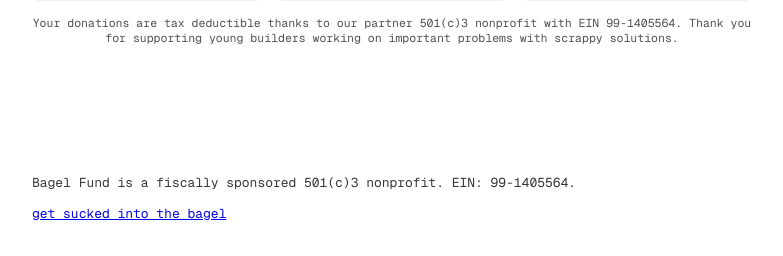
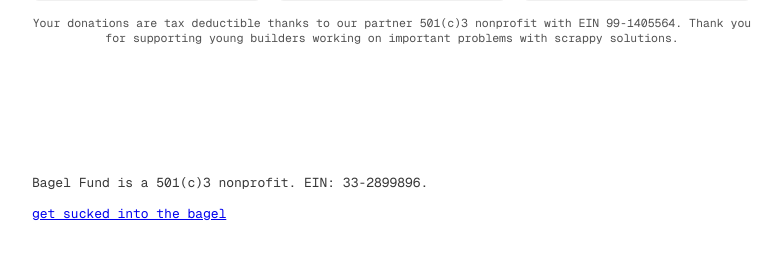
Before and after one commit to Bagel-Fund/bagel.fund, a Next.js app: page / in a window 1280 px wide. Shown: the part 4783-5039 px from the top of the page, without its empty margins (248-1031 px from the left). Built offline with nearby package versions, Linux system fonts and the light colour scheme.

Commit message:
Our new EIN

```diff
--- a/app/page.tsx
+++ b/app/page.tsx
@@ -170,7 +170,7 @@
 				</div>
 
 				<p style={{paddingTop: '8rem'}}>
-					Bagel Fund is a fiscally sponsored 501(c)3 nonprofit. EIN: 99-1405564.
+					Bagel Fund is a 501(c)3 nonprofit. EIN: 33-2899896.
 				</p>
 				<p>
 					<a
```
